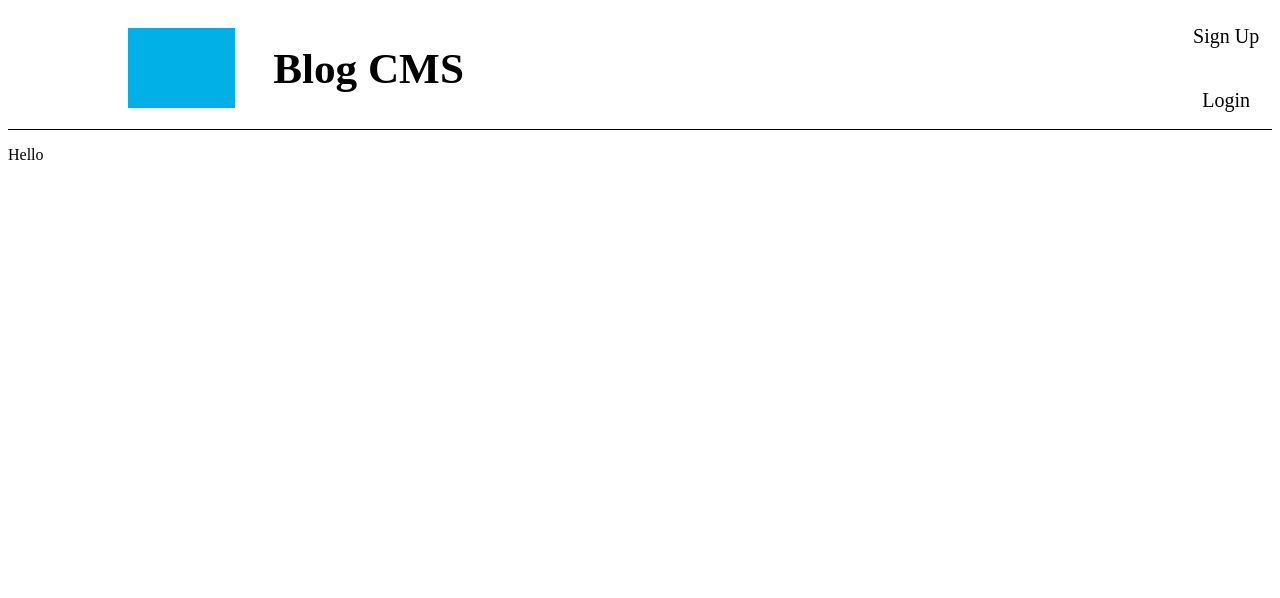
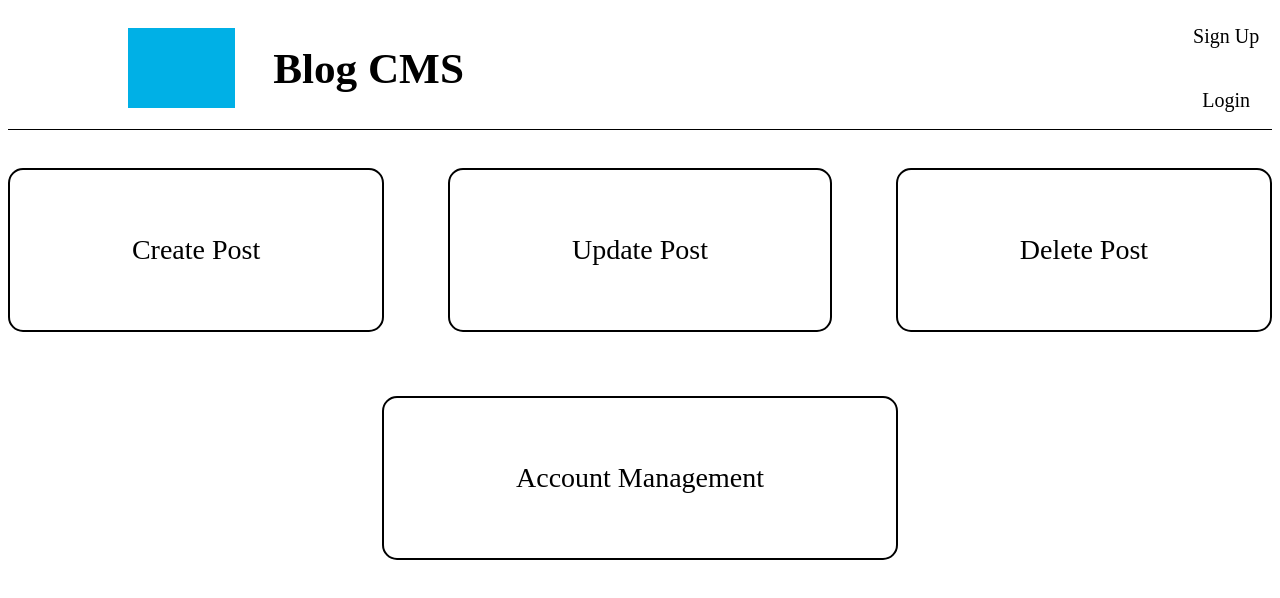
Before and after one commit to DutsAndrew/blog-cms, a Next.js app: page / in a window 1280 px wide. Shown: the top 598 px of the page. Built offline with nearby package versions, Linux system fonts and the light colour scheme; grey boxes are pictures that could not be loaded.

Commit message:
cms cards render on load

```diff
--- a/app/page.module.css
+++ b/app/page.module.css
@@ -0,0 +1,34 @@
+.cmsCardsContainer {
+  margin: 0;
+  margin-top: 3%;
+  display: flex;
+  flex-flow: row wrap;
+  justify-content: center;
+  align-items: center;
+  gap: 5vw;
+}
+
+.operationContainer {
+  display: flex;
+  flex: auto;
+  justify-content: center;
+  align-items: center;
+  max-width: 40vw;
+  min-width: 20vw;
+  max-height: 40vh;
+  min-height: 20vh;
+  border: 2px solid black;
+  border-radius: 15px;
+}
+
+.operationContainer:hover {
+  cursor: pointer;
+  transform: scale(0.98);
+  border: 3px solid black;
+}
+
+.operationText {
+  margin: 0;
+  padding: 5vh;
+  font-size: 1.75em;
+}
--- a/app/page.tsx
+++ b/app/page.tsx
@@ -1,9 +1,19 @@
-import styles from './page.module.css'
+import styles from './page.module.css';
+import uniqid from 'uniqid';
 
 export default function Home() {
+
+  const crudOperations = ["Create Post", "Update Post", "Delete Post", "Account Management"];
+
   return (
-    <main className={styles.main}>
-      <p>Hello</p>
+    <main className={styles.cmsCardsContainer}>
+      {crudOperations.map((operation) => {
+        return <div className={styles.operationContainer} key={uniqid()}>
+          <p className={styles.operationText}>
+            {operation}
+          </p>
+        </div>
+      })}
     </main>
   )
 }
--- a/package.json
+++ b/package.json
@@ -17,6 +17,10 @@
     "next": "13.2.4",
     "react": "18.2.0",
     "react-dom": "18.2.0",
-    "typescript": "5.0.2"
+    "typescript": "5.0.2",
+    "uniqid": "^5.4.0"
+  },
+  "devDependencies": {
+    "@types/uniqid": "^5.3.2"
   }
 }
```
Also changed, not shown: 1 other file (tests, documents, lock files or other folders).
